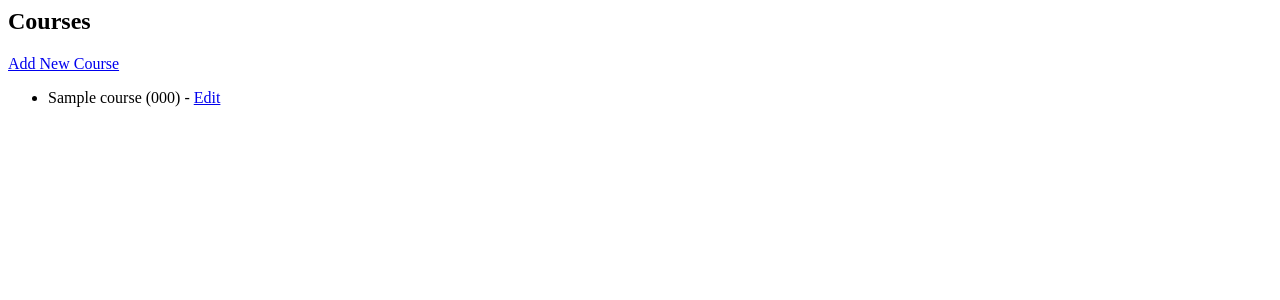
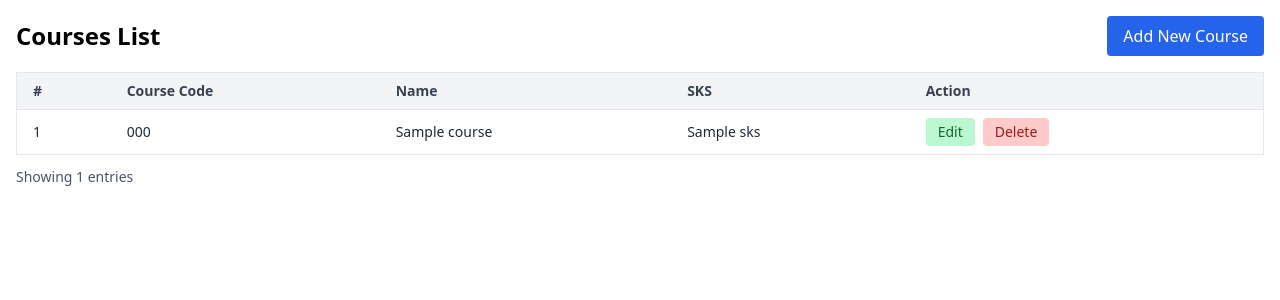
Before and after one commit to finur40/ci-jadwalkuliah, a CodeIgniter 4 app: the page made by app/Views/coursesindex.php in a window 1280 px wide. Shown: the top 300 px of the page. Run offline with PHP 8.4 and a stand-in for CodeIgniter, Linux system fonts and the light colour scheme; the template is opened without the code that fills it: most values are stand-ins (such as "Sample title", 1, 10 or a date in 2020); some libraries are stand-ins or nearby versions.

Commit message:
Update coursesindex.php

```diff
--- a/app/Views/coursesindex.php
+++ b/app/Views/coursesindex.php
@@ -1,7 +1,59 @@
-<h2>Courses</h2>
-<a href="/course/create">Add New Course</a>
-<ul>
-<?php foreach ($courses as $course): ?>
-    <li><?= esc($course['name']) ?> (<?= esc($course['code']) ?>) - <a href="/course/edit/<?= $course['id'] ?>">Edit</a></li>
-<?php endforeach; ?>
-</ul>
+<!DOCTYPE html>
+<html lang="en">
+<head>
+  <meta charset="UTF-8" />
+  <meta name="viewport" content="width=device-width, initial-scale=1.0" />
+  <title>Courses</title>
+  <script src="https://cdn.tailwindcss.com"></script>
+</head>
+<body>
+  <div class="p-4">
+    <div class="flex justify-between items-center mb-4">
+      <h2 class="text-2xl font-bold">Courses List</h2>
+      <a href="/courses/create" class="bg-blue-600 text-white px-4 py-2 rounded hover:bg-blue-700">
+        Add New Course
+      </a>
+    </div>
+
+    <div class="overflow-x-auto">
+      <table class="min-w-full border border-gray-200 divide-y divide-gray-200">
+        <thead class="bg-gray-100 text-gray-700 text-sm font-semibold text-left">
+          <tr>
+            <th class="px-4 py-2">#</th>
+            <th class="px-4 py-2">Course Code</th>
+            <th class="px-4 py-2">Name</th>
+            <th class="px-4 py-2">SKS</th>
+            <th class="px-4 py-2">Action</th>
+          </tr>
+        </thead>
+        <tbody class="text-gray-800 text-sm">
+          <?php foreach ($courses as $index => $course): ?>
+          <tr class="<?= $index % 2 === 0 ? 'bg-white' : 'bg-gray-50' ?>">
+            <td class="px-4 py-2"><?= $index + 1 ?></td>
+            <td class="px-4 py-2"><?= esc($course['code']) ?></td>
+            <td class="px-4 py-2"><?= esc($course['title']) ?></td>
+            <td class="px-4 py-2"><?= esc($course['sks']) ?></td>
+            <td class="px-4 py-2">
+              <div class="flex space-x-2">
+                <a href="/courses/edit/<?= $course['id'] ?>" class="bg-green-200 text-green-800 px-3 py-1 rounded hover:bg-green-300">
+                  Edit
+                </a>
+                <form action="/courses/delete/<?= $course['id'] ?>" method="post" onsubmit="return confirm('Are you sure?')">
+                  <button type="submit" class="bg-red-200 text-red-800 px-3 py-1 rounded hover:bg-red-300">
+                    Delete
+                  </button>
+                </form>
+              </div>
+            </td>
+          </tr>
+          <?php endforeach; ?>
+        </tbody>
+      </table>
+    </div>
+
+    <div class="mt-3 text-sm text-gray-600">
+      Showing <?= count($courses) ?> entries
+    </div>
+  </div>
+</body>
+</html>
```
